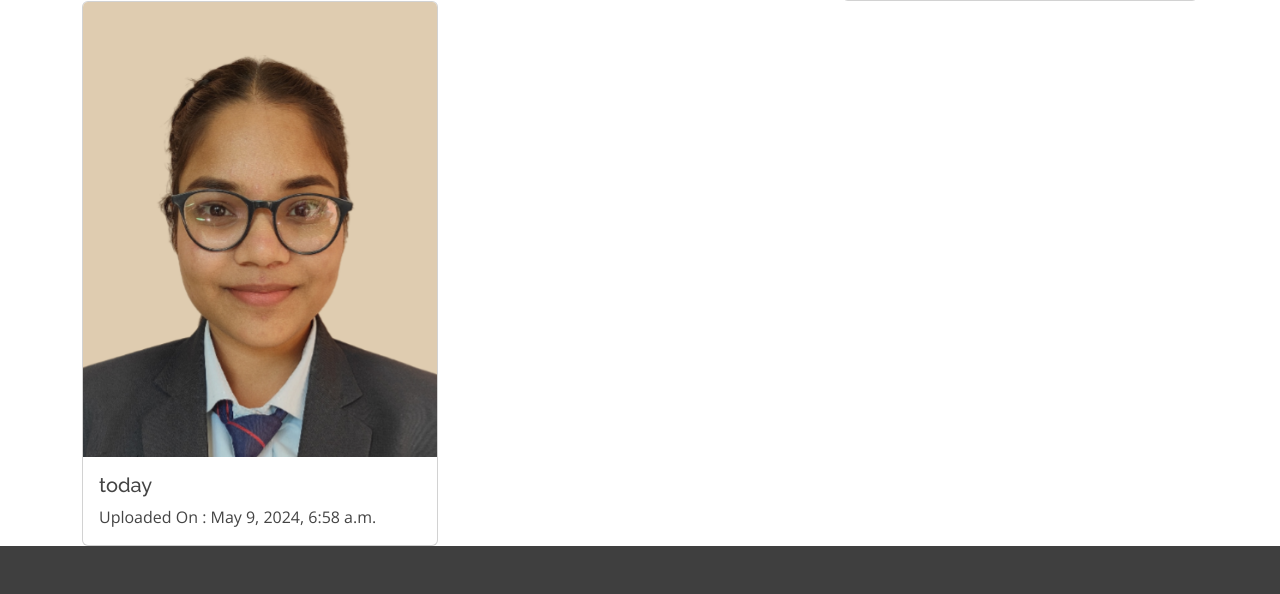
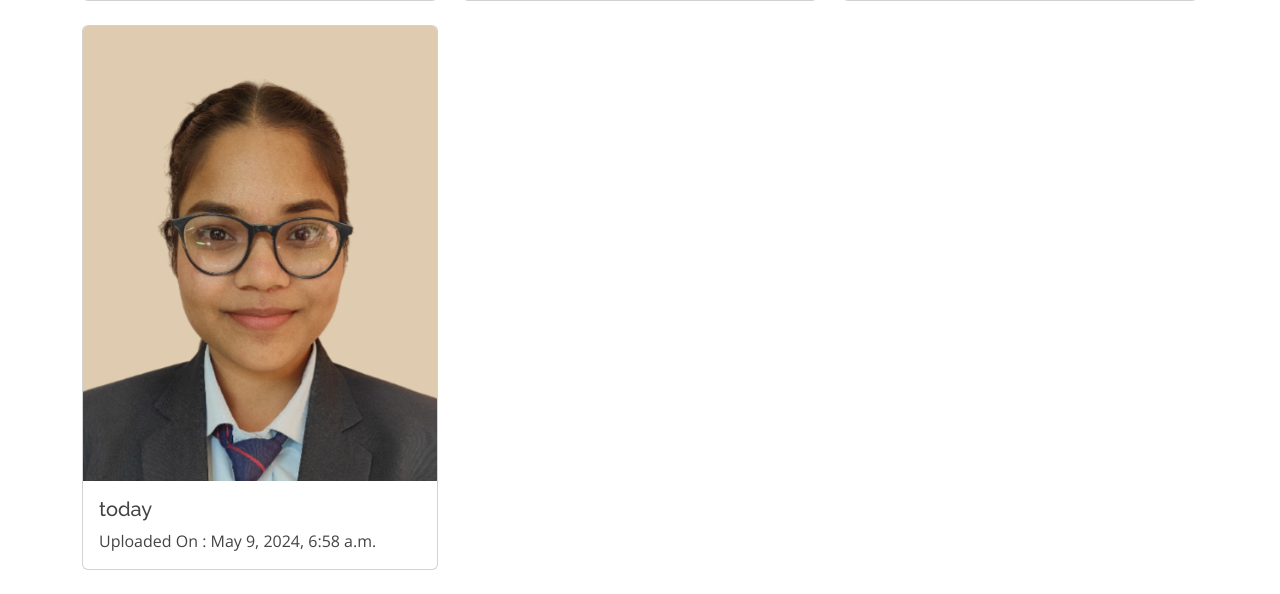
Before and after one commit to Diksha0104/fitness-freak, a Django app: page /gallery in a window 1280 px wide. Shown: the part 1219-1813 px from the top of the page. Before the commit the page ends 1765 px from the top, so only its background shows below. Run offline with Django 3.2, Linux system fonts and the light colour scheme; data comes from the database, SQL or seed files in the repository; parts of the project's set-up code (start-up, migrations or seed data) failed here and were passed over; some libraries are stand-ins or nearby versions.

Commit message:
trying to adjust

```diff
--- a/azwafitness/templates/gallery.html
+++ b/azwafitness/templates/gallery.html
@@ -5,16 +5,16 @@
 {% block body %}
 
 <div class="container mt-2">
-<Center><h1>Gallery</h1></Center>
+<centre><h1>Gallery</h1></centre>
 <div class="row">
 
 
 {% for post in posts  %}
-<div class="col-md-4">
+<div class="col-md-4 mb-4">
 
 
-    <div class="card">
-        <img src="{{post.img.url}}" class="card-img-top" alt="...">
+    <div class="card h-100">
+        <img src="{{post.img.url}}" class="card-img-top mx-auto d-block" alt="...">
         <div class="card-body">
           <h5 class="card-title">{{post.title}}</h5>
           <p class="card-text">Uploaded On : {{post.timeStamp}} </p>
```
